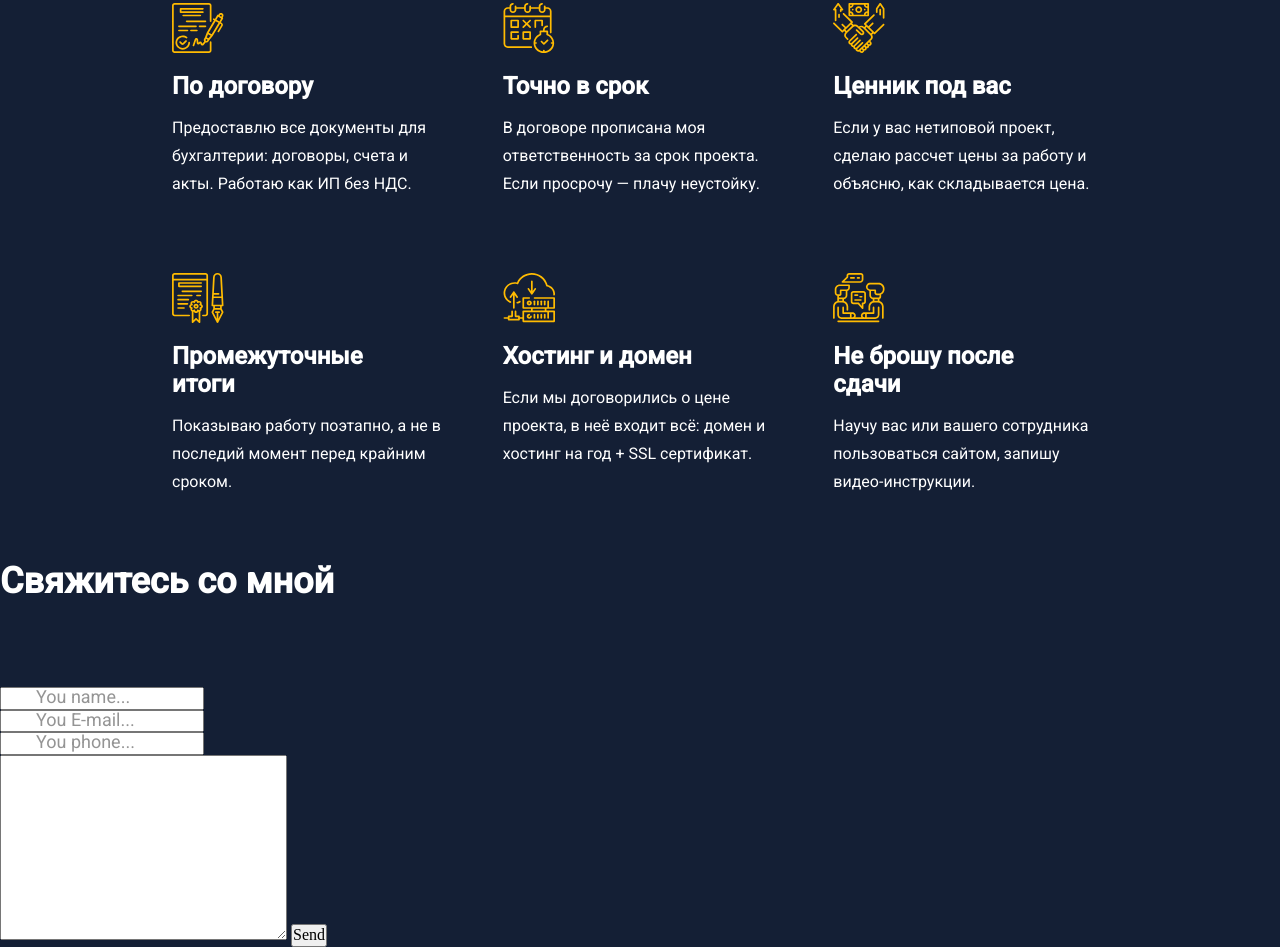
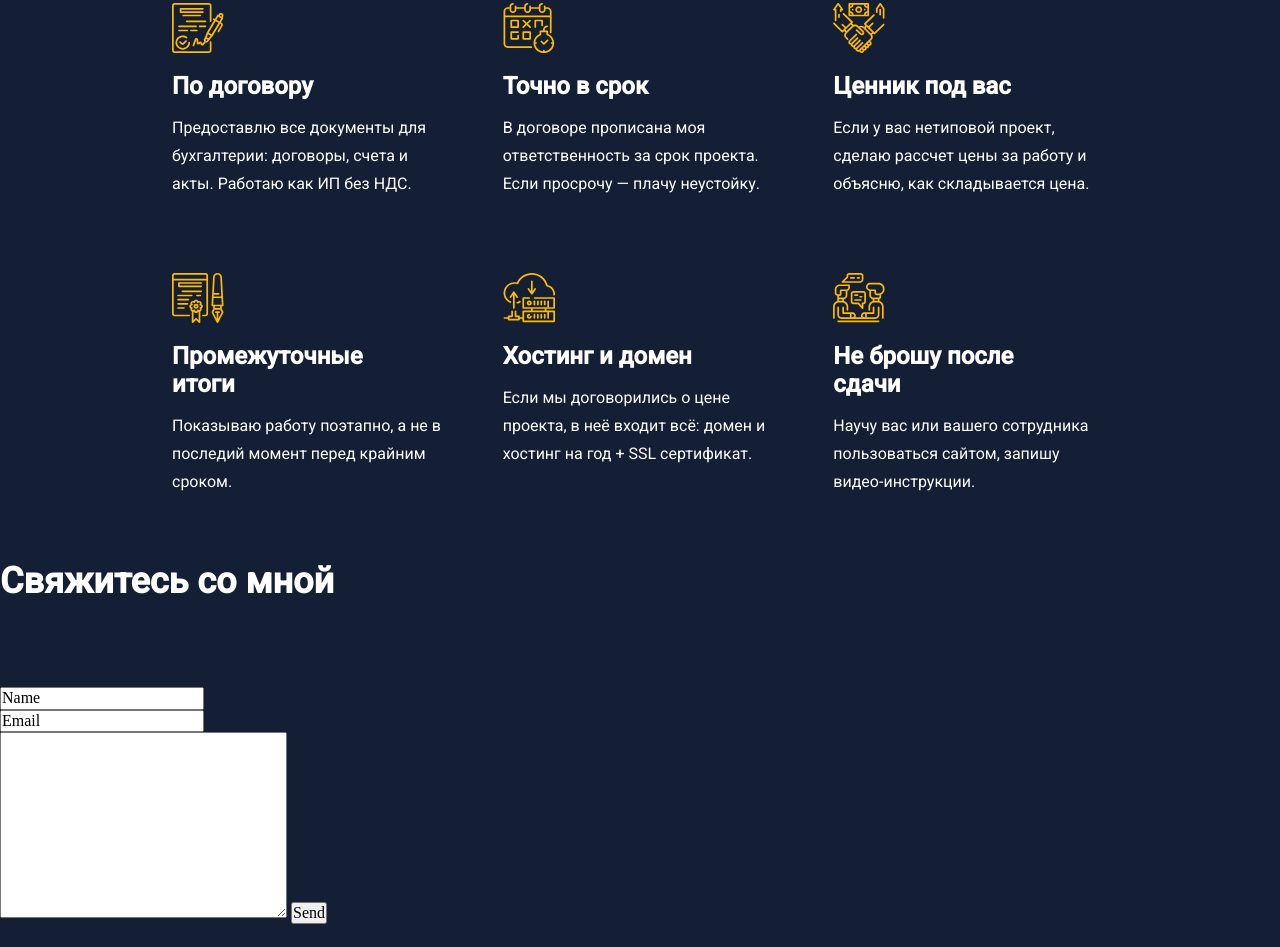
Before and after one commit to asnazarov/demo-business-card, a website: page app/index.html in a window 1280 px wide. Shown: the part 828-1775 px from the top of the page. After the commit the page ends 1752 px from the top, so only its background shows below. Drawn offline with nearby package versions, Linux system fonts and the light colour scheme; files that its build step writes are made by us from their sources.

Commit message:
create footer and email form

```diff
--- a/app/index.html
+++ b/app/index.html
@@ -111,10 +111,10 @@
                             <input type="hidden" name="form_subject" value="footer form">
                             <!-- END Hidden Required Fields -->
 
-                            <input type="text" name="Name" placeholder="You name..." required><br>
-                            <input type="text" name="E-mail" placeholder="You E-mail..." required><br>
-                            <input type="text" name="Phone" placeholder="You phone..."><br>
-                            <textarea name="Message" value="Message" id="" cols="30" rows="10"></textarea>
+                            <input type="text" name="Name" value="Name " onfocus="this.value = ' ';" onblur="if (this.value == ' ') {this.value = 'Name ';}" placeholder="You name..." required><br>
+                            <input type="text" name="E-mail" value="Email" onfocus="this.value = ' ';" onblur="if (this.value == ' ') {this.value = 'Email ';}" placeholder="You E-mail..." required><br>
+                            <!-- <input type="text" name="Phone" placeholder="You phone..."><br> -->
+                            <textarea name="Message" value="Message" onfocus="this.value = ' ';" onblur="if (this.value == ' ') {this.value = 'Message ';}" id="" cols="30" rows="10"></textarea>
                             <button>Send</button>
 
                         </form>
```
